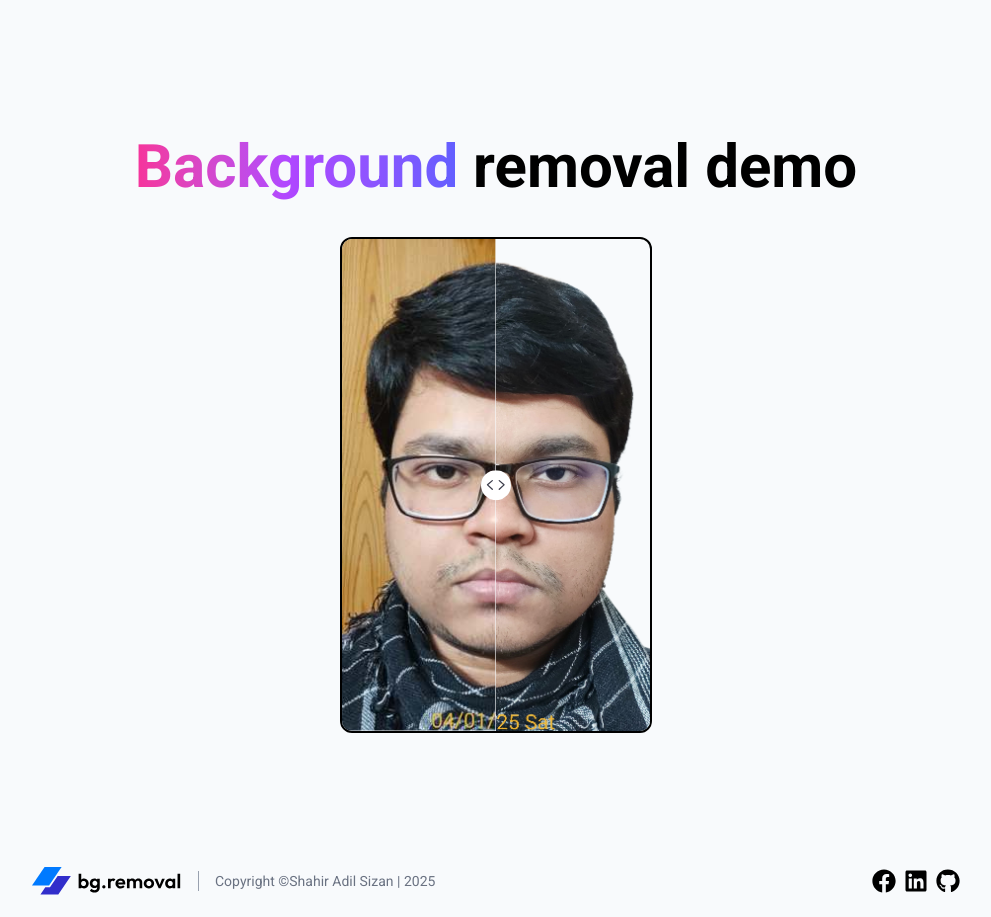
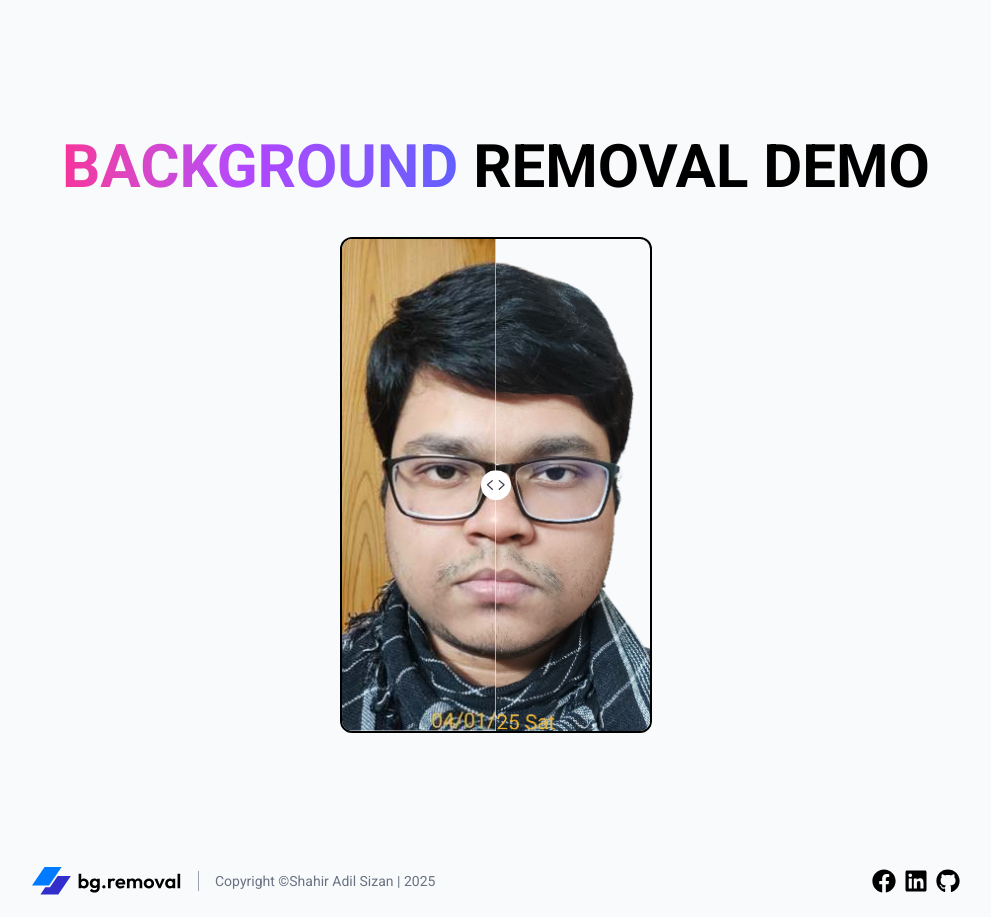
Before and after one commit to shahirsizan/Image-Background-Remover-App, a React (Vite) app in the folder client/: page / in a window 1280 px wide. Shown: the part 880-1797 px from the top of the page, without its empty margins (144-1135 px from the left). Built offline with nearby package versions, Linux system fonts and the light colour scheme; no server answers.

Commit message:
style changed

```diff
--- a/client/src/components/BgSlider.jsx
+++ b/client/src/components/BgSlider.jsx
@@ -7,7 +7,7 @@
 	return (
 		<div className=" py-12 xl:py-28">
 			{/* title */}
-			<h1 className="mb-10 text-4xl lg:text-5xl xl:text-6xl font-bold text-center">
+			<h1 className="uppercase mb-10 text-4xl lg:text-5xl xl:text-6xl font-bold text-center">
 				<span className="text-transparent bg-clip-text bg-gradient-to-r from-pink-500 via-purple-500 to-indigo-500">
 					Background
 				</span>{" "}
```
